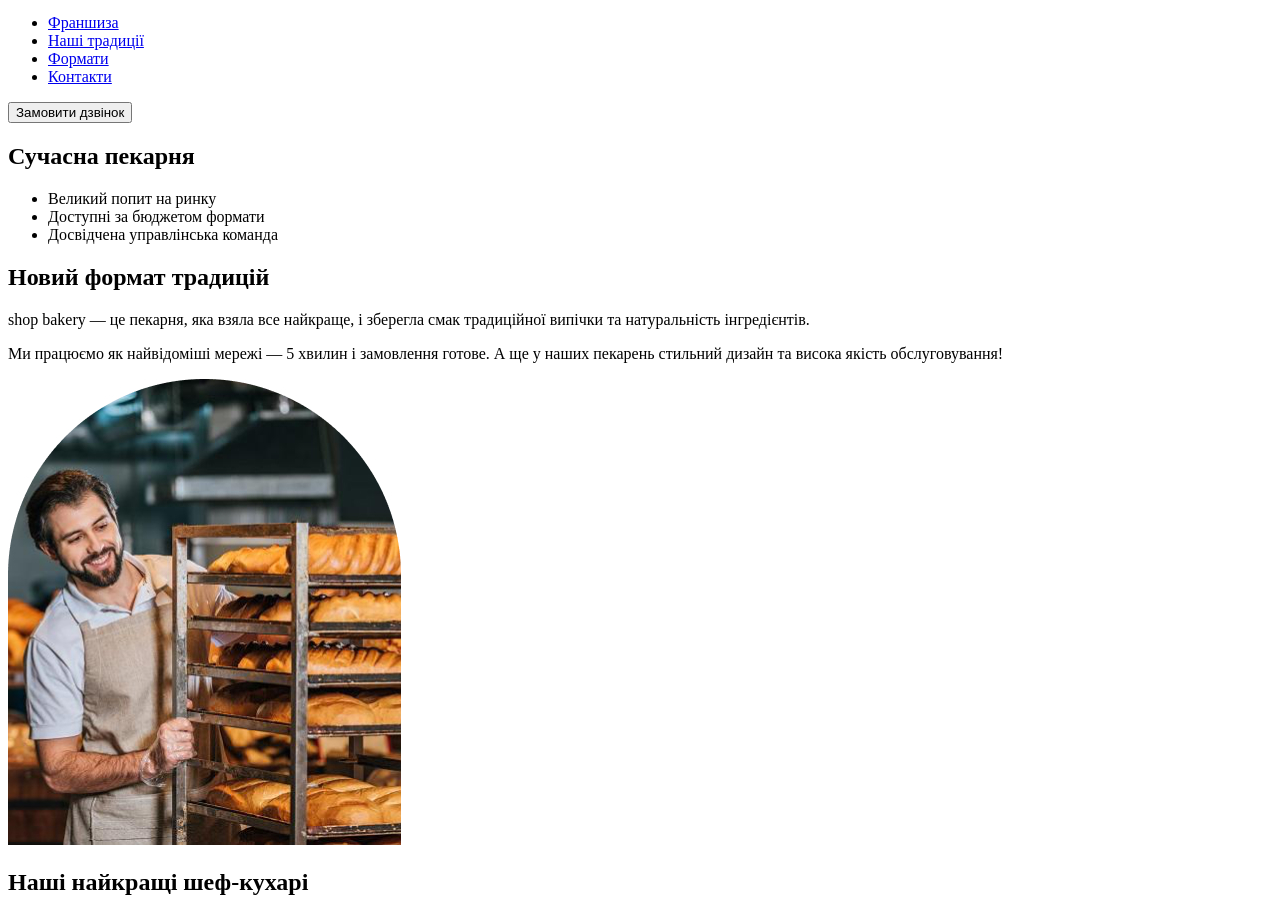
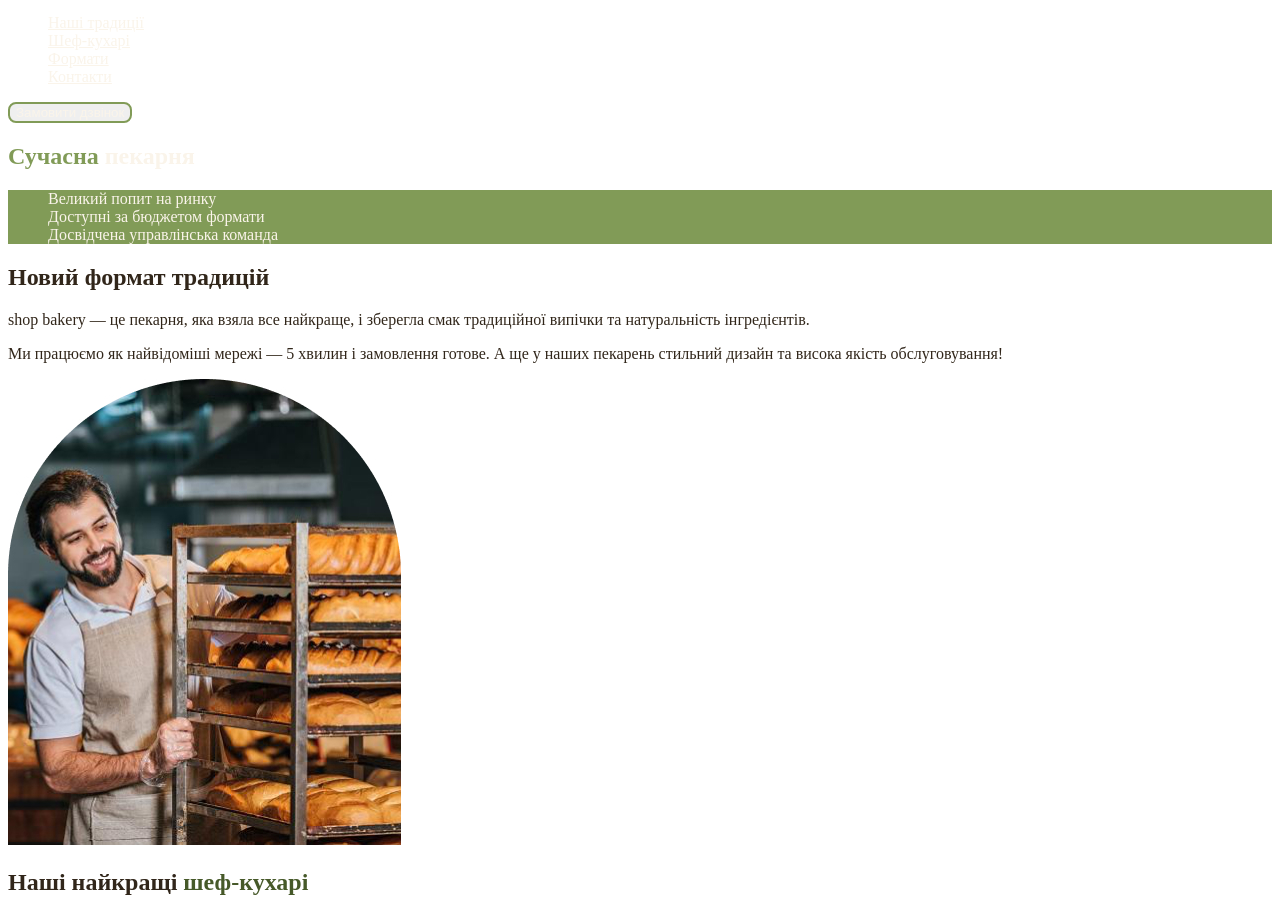
Before and after one commit to Inechik/genius-test, a plain HTML site: page index.html in a window 1280 px wide. Shown: the part 60-957 px from the top of the page. Drawn offline with Linux system fonts and the light colour scheme.

Commit message:
Add files via upload

```diff
--- /dev/null
+++ b/css/style.css
@@ -0,0 +1,48 @@
+:root{
+   --color-primery-light:#FAF4EA;
+   --color-primery-dark:#31261A;
+   --color-brand-light: #819B57;
+   --color-brand-dark:#465929;
+
+}
+/*Base*/
+body{
+  color:var(--color-primery-dark)
+}
+ul{
+    list-style-type: none;
+}
+/*Button*/
+.button{
+    color:#FAF4EA;
+    background-var;
+    border: 2px solid var(--color-brand-light);
+    border-radius: 8px;
+    cursor: pointer;
+}
+.button:hover{
+    background-color:transparent;
+    color: #465929;
+}
+/*Link*/
+.link {
+    color: #FAF4EA;
+}
+.link:hover{
+    color:var(--color-brand-light) ;
+}
+/*Hero-section*/
+.hero-title{
+    color: #FAF4EA;
+}
+.hero-title .accent{
+   color: var(--color-brand-light) ;
+}
+/*Advantages-section*/
+.advantages-list{
+color: var(--color-primery-light);
+ background-color: var(--color-brand-light);
+}
+.section-title .accent{
+   color: var(--color-brand-dark);
+}
--- a/index.html
+++ b/index.html
@@ -4,32 +4,37 @@
     <meta charset="UTF-8" />
     <meta name="viewport" content="width=device-width, initial-scale=1.0" />
     <title>Сучасна пекарня</title>
+    <link rel="stylesheet" href="./css/style.css" />
   </head>
   <body>
     <header>
       <nav>
-        <a href=""
+        <a href="./index.html"
           ><img src="./images/logo.svg" alt="Логотип Сучасної пекарні"
         /></a>
         <ul>
-          <li><a href="#">Франшиза</a></li>
-          <li><a href="#">Наші традиції</a></li>
-          <li><a href="#">Формати</a></li>
-          <li><a href="#">Контакти</a></li>
+          <li>
+            <a class="link" href="#traditions-section">Наші традиції</a>
+          </li>
+          <li><a class="link" href="#chefs-section">Шеф-кухарі</a></li>
+          <li><a class="link" href="#formats-section">Формати</a></li>
+          <li><a class="link" href="#contact-section">Контакти</a></li>
         </ul>
       </nav>
-      <button type="button">Замовити дзвінок</button>
+      <button class="button" type="button">Замовити дзвінок</button>
     </header>
+
     <main>
-      <section><h1>Сучасна пекарня</h1></section>
       <section>
-        <ul>
+        <h1 class="hero-title"><span class="accent">Сучасна</span> пекарня</h1>
+      </section>
+      <section id="traditions-section">
+        <ul class="advantages-list">
           <li>Великий попит на ринку</li>
           <li>Доступні за бюджетом формати</li>
           <li>Досвідчена управлінська команда</li>
         </ul>
-        <h2>Новий формат традицій</h2>
-      </section>
+        <h2 class="section-title">Новий формат традицій</h2>
         <p>
           <span>shop bakery</span> — це пекарня, яка взяла все найкраще, і
           зберегла смак традиційної випічки та натуральність інгредієнтів.
@@ -43,8 +48,11 @@
           src="./images/Baker-man.jpg"
           alt="Чоловік пекар дивиться на батони із посмішкою"
         />
-      <section>
-        <h2>Наші найкращі шеф-кухарі</h2>
+      </section>
+      <section id="chefs-section">
+        <h2 class="section-title">
+          Наші найкращі <span class="accent"> шеф-кухарі</span>
+        </h2>
         <ul>
           <li>
             <article>
@@ -67,8 +75,8 @@
           </li>
         </ul>
       </section>
-      <section>
-        <h2>Формати</h2>
+      <section id="formats-section">
+        <h2 class="section-title">Формати</h2>
         <ul>
           <li>
             <article><h3 lang="en">Walrus</h3></article>
@@ -81,23 +89,34 @@
           </li>
         </ul>
       </section>
-      <section><h2>Приєднуйся до мережі пекарень</h2></section>
+      <section id="contact-section">
+        <h2 class="section-title">Приєднуйся до мережі пекарень</h2>
+        <iframe
+          src="https://www.google.com/maps/embed?pb=!1m18!1m12!1m3!1d2540.164054656812!2d30.48865857583385!3d50.45666967159334!2m3!1f0!2f0!3f0!3m2!1i1024!2i768!4f13.1!3m3!1m2!1s0x40d4ce637bfe1717%3A0x5370c2254ad1b952!2z0LLRg9C70LjRhtGPINCh0ZbRh9C-0LLQuNGFINCh0YLRgNGW0LvRjNGG0ZbQsiwgNTQsINCa0LjRl9CyLCAwMjAwMA!5e0!3m2!1suk!2sua!4v1700054078828!5m2!1suk!2sua"
+          width="603"
+          height="595"
+          style="border: 0"
+          allowfullscreen=""
+          loading="lazy"
+          referrerpolicy="no-referrer-when-downgrade"
+        ></iframe>
+      </section>
     </main>
     <footer>
       <nav>
-        <a href=""
+        <a href="./index.html"
           ><img src="./images/logo.svg" alt="Логотип Сучасної пекарні"
         /></a>
         <ul>
-          <li><a href="#">Франшиза</a></li>
-          <li><a href="#">Наші традиції</a></li>
-          <li><a href="#">Формати</a></li>
-          <li><a href="#">Контакти</a></li>
+          <li><a href="#traditions-section">Наші традиції</a></li>
+          <li><a href="#chefs-section">Шеф-кухарі</a></li>
+          <li><a href="#formats-section">Формати</a></li>
+          <li><a href="#contact-section">Контакти</a></li>
         </ul>
       </nav>
       <address>
         <ul>
-          <li><a href="tel:+ 380960000007">+ 38 (096) 000 00 07</a></li>
+          <li><a href="tel:+380960000007">+ 38 (096) 000 00 07</a></li>
           <li>
             <a href="mailto:shopbakery@gmail.com">shopbakery@gmail.com</a>
           </li>
@@ -118,7 +137,7 @@
           </li>
         </ul>
         <a href="#" target="_blank">Політика конфіденційності</a>
-        <p>© 2022 Дані захищені</p>
+        <p>&copy; 2022 Дані захищені</p>
       </address>
     </footer>
   </body>
```
Lines whose indentation alone changed are shown as unchanged.
